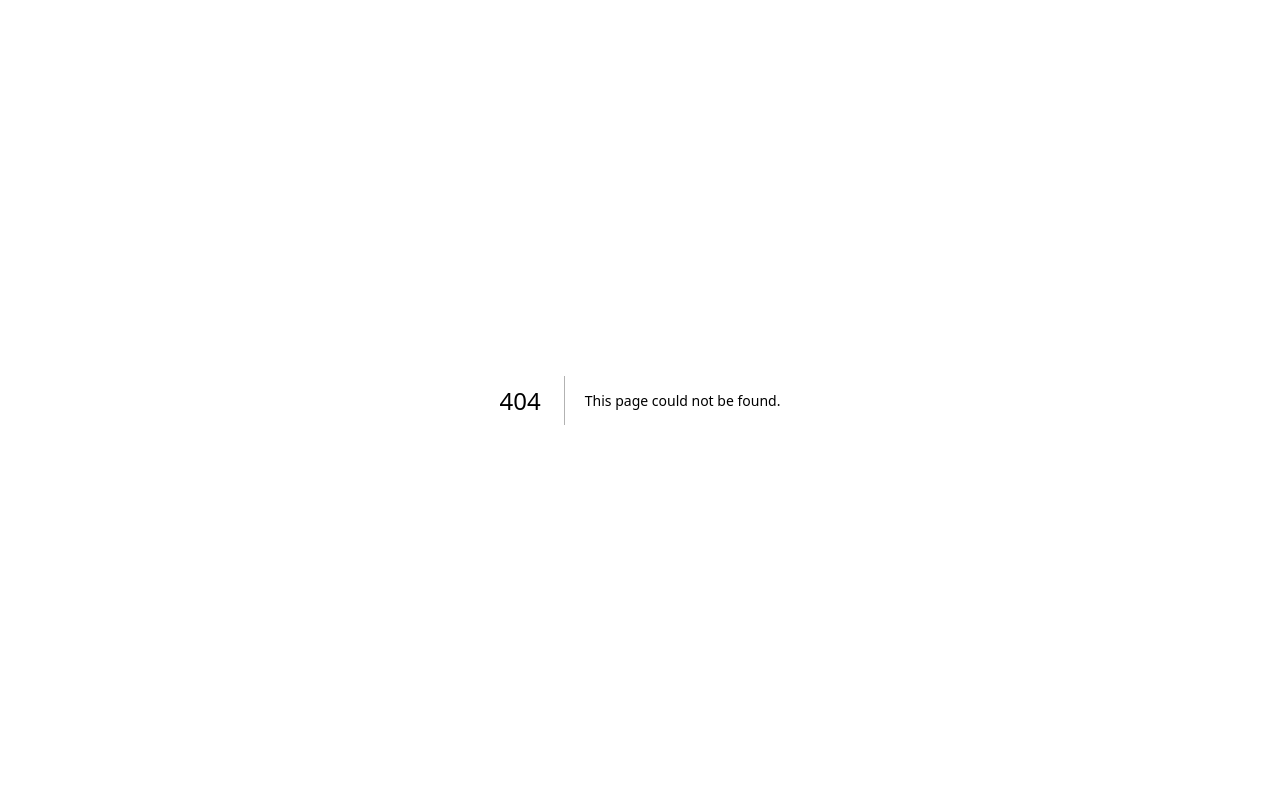
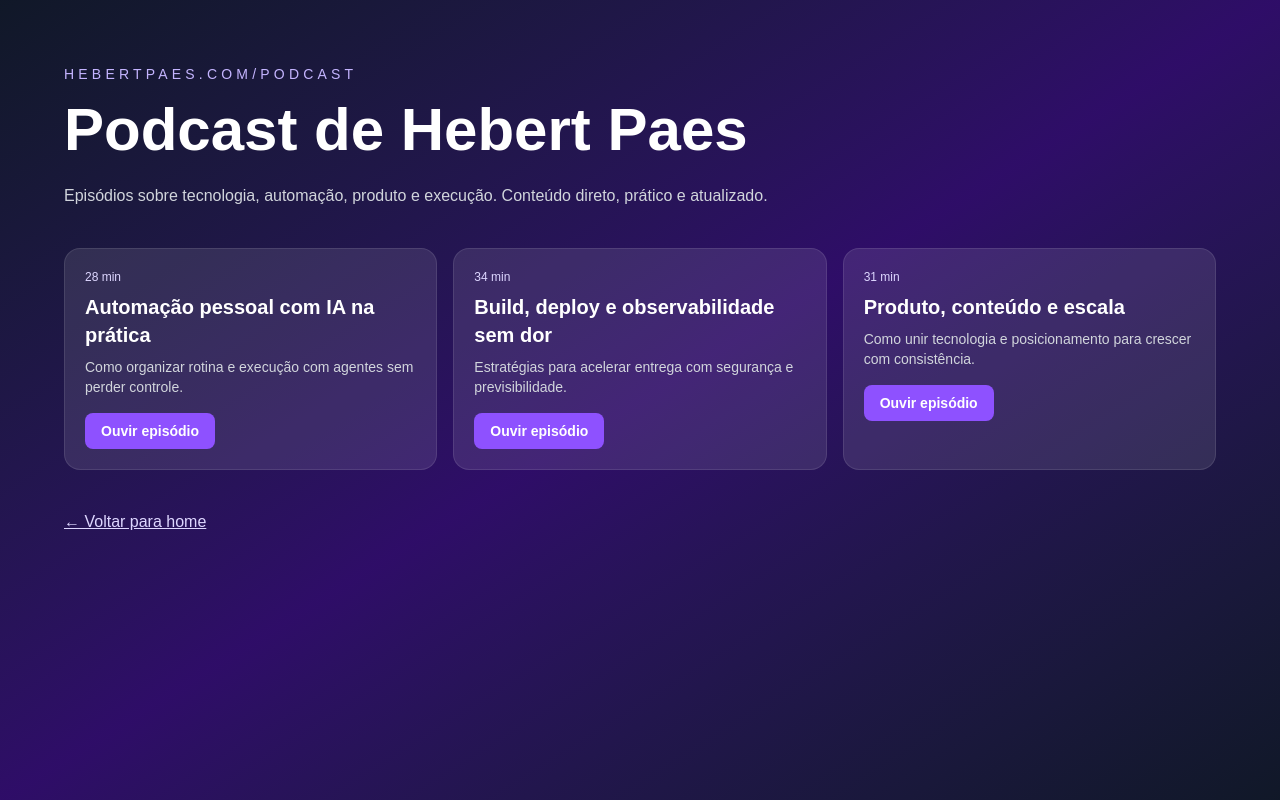
Before and after one commit to hebertpaes/hebertpaes-portfolio, a Next.js app: page /podcast in a window 1280 px wide. Before the commit this address had no page. Built offline with nearby package versions, Linux system fonts and the light colour scheme.

Commit message:
feat: add podcast page to homepage and rename public profile to Hebert Paes

```diff
--- a/app/page.tsx
+++ b/app/page.tsx
@@ -1,6 +1,6 @@
 const products = [
   {
-    name: "Camiseta Oficial Hebert Paes",
+    name: "Camiseta Hebert Paes",
     description: "Malha premium, estampa exclusiva e edição limitada.",
     price: "R$ 89,90",
     tag: "Mais vendido",
@@ -28,11 +28,11 @@ const products = [
 const streamingPlatforms = [
   {
     name: "Spotify",
-    link: "https://open.spotify.com/search/hebert%20paes%20falcao",
+    link: "https://open.spotify.com/search/hebert%20paes",
   },
   {
     name: "Apple Music",
-    link: "https://music.apple.com/br/search?term=hebert%20paes%20falcao",
+    link: "https://music.apple.com/br/search?term=hebert%20paes",
   },
   {
     name: "YouTube Music",
@@ -40,23 +40,23 @@ const streamingPlatforms = [
   },
   {
     name: "Deezer",
-    link: "https://www.deezer.com/search/hebert%20paes%20falcao",
+    link: "https://www.deezer.com/search/hebert%20paes",
   },
   {
     name: "Amazon Music",
-    link: "https://music.amazon.com/search/hebert%20paes%20falcao",
+    link: "https://music.amazon.com/search/hebert%20paes",
   },
   {
     name: "TIDAL",
-    link: "https://listen.tidal.com/search?q=hebert%20paes%20falcao",
+    link: "https://listen.tidal.com/search?q=hebert%20paes",
   },
   {
     name: "SoundCloud",
-    link: "https://soundcloud.com/search?q=hebert%20paes%20falcao",
+    link: "https://soundcloud.com/search?q=hebert%20paes",
   },
   {
     name: "Palco MP3",
-    link: "https://www.palcomp3.com.br/busca/?q=hebert%20paes%20falcao",
+    link: "https://www.palcomp3.com.br/busca/?q=hebert%20paes",
   },
 ];
 
@@ -65,11 +65,11 @@ export default function Home() {
     <main className="min-h-screen bg-gradient-to-br from-gray-900 via-blue-950 to-gray-900 text-white">
       <section className="px-4 pt-24 pb-16 text-center">
         <div className="max-w-5xl mx-auto">
-          <p className="uppercase tracking-[0.3em] text-blue-300 text-sm mb-4">Hebert Paes Falcao</p>
+          <p className="uppercase tracking-[0.3em] text-blue-300 text-sm mb-4">Hebert Paes</p>
           <h1 className="text-5xl md:text-7xl font-black mb-6">Loja Virtual + Música em Todas as Plataformas</h1>
           <p className="text-lg md:text-xl text-gray-300 max-w-3xl mx-auto mb-10">
-            Portfólio atualizado com uma experiência de e-commerce moderna para produtos oficiais e acesso rápido
-            às músicas de Hebert Paes Falcao nos principais serviços de streaming.
+            Portfólio atualizado com uma experiência de e-commerce moderna para produtos e acesso rápido
+            às músicas de Hebert Paes nos principais serviços de streaming.
           </p>
           <div className="flex gap-4 justify-center flex-wrap">
             <a href="#loja" className="bg-blue-600 hover:bg-blue-700 px-8 py-3 rounded-lg font-semibold transition-all">
@@ -77,6 +77,9 @@ export default function Home() {
             </a>
             <a href="#musicas" className="border border-blue-400 hover:bg-blue-500/20 px-8 py-3 rounded-lg font-semibold transition-all">
               Ouvir Músicas
+            </a>
+            <a href="/podcast" className="border border-violet-300 text-violet-200 hover:bg-violet-500/20 px-8 py-3 rounded-lg font-semibold transition-all">
+              Podcast
             </a>
             <a href="/openclaw" className="border border-cyan-300 text-cyan-200 hover:bg-cyan-500/20 px-8 py-3 rounded-lg font-semibold transition-all">
               OpenClaw
@@ -119,15 +122,15 @@ export default function Home() {
 
       <section id="musicas" className="px-4 py-16">
         <div className="max-w-6xl mx-auto">
-          <h2 className="text-4xl font-bold mb-4">Músicas de Hebert Paes Falcao</h2>
+          <h2 className="text-4xl font-bold mb-4">Músicas de Hebert Paes</h2>
           <p className="text-gray-300 mb-3">
             Acesse as faixas nas plataformas abaixo. Os links abrem diretamente a busca do artista em cada serviço.
           </p>
-          <p className="text-blue-200/90 mb-2 text-sm md:text-base">
-            Todas as músicas exibidas neste site são do autor, compositor e produtor <strong>Hebert Paes Falcao</strong>.
+          <p className="text-blue-200/80 mb-2 text-sm md:text-base">
+            Todas as músicas exibidas neste site são de <strong>Hebert Paes</strong>.
           </p>
-          <p className="text-cyan-200/90 mb-8 text-xs md:text-sm">
-            Playlist oficial no YouTube Music já vinculada na seção abaixo.
+          <p className="text-cyan-200/70 mb-8 text-xs md:text-sm">
+            Playlist no YouTube Music vinculada na seção abaixo.
           </p>
 
           <div className="grid sm:grid-cols-2 lg:grid-cols-4 gap-4">
@@ -157,7 +160,7 @@ export default function Home() {
       </section>
 
       <footer className="py-10 text-center text-gray-400 border-t border-white/10 mt-8">
-        <p>© 2026 Hebert Paes Falcao. Todos os direitos reservados.</p>
+        <p>© 2026 Hebert Paes. Todos os direitos reservados.</p>
       </footer>
     </main>
   );
--- /dev/null
+++ b/app/podcast/page.tsx
@@ -0,0 +1,46 @@
+const episodes = [
+  {
+    title: "Automação pessoal com IA na prática",
+    summary: "Como organizar rotina e execução com agentes sem perder controle.",
+    duration: "28 min",
+  },
+  {
+    title: "Build, deploy e observabilidade sem dor",
+    summary: "Estratégias para acelerar entrega com segurança e previsibilidade.",
+    duration: "34 min",
+  },
+  {
+    title: "Produto, conteúdo e escala",
+    summary: "Como unir tecnologia e posicionamento para crescer com consistência.",
+    duration: "31 min",
+  },
+];
+
+export default function PodcastPage() {
+  return (
+    <main className="min-h-screen bg-gradient-to-br from-gray-900 via-violet-950 to-gray-900 text-white px-4 py-16">
+      <div className="max-w-6xl mx-auto">
+        <p className="uppercase tracking-[0.3em] text-violet-300 text-sm mb-4">hebertpaes.com/podcast</p>
+        <h1 className="text-5xl md:text-6xl font-black mb-6">Podcast de Hebert Paes</h1>
+        <p className="text-gray-300 max-w-3xl mb-10">
+          Episódios sobre tecnologia, automação, produto e execução. Conteúdo direto, prático e atualizado.
+        </p>
+
+        <section className="grid md:grid-cols-3 gap-4 mb-10">
+          {episodes.map((episode) => (
+            <article key={episode.title} className="bg-white/10 border border-white/10 rounded-2xl p-5">
+              <p className="text-violet-200 text-xs mb-2">{episode.duration}</p>
+              <h2 className="font-bold text-xl mb-2">{episode.title}</h2>
+              <p className="text-gray-300 text-sm mb-4">{episode.summary}</p>
+              <button className="bg-violet-500 hover:bg-violet-400 text-white px-4 py-2 rounded-lg text-sm font-semibold">
+                Ouvir episódio
+              </button>
+            </article>
+          ))}
+        </section>
+
+        <a href="/" className="text-violet-200 hover:text-violet-100 underline">← Voltar para home</a>
+      </div>
+    </main>
+  );
+}
```
